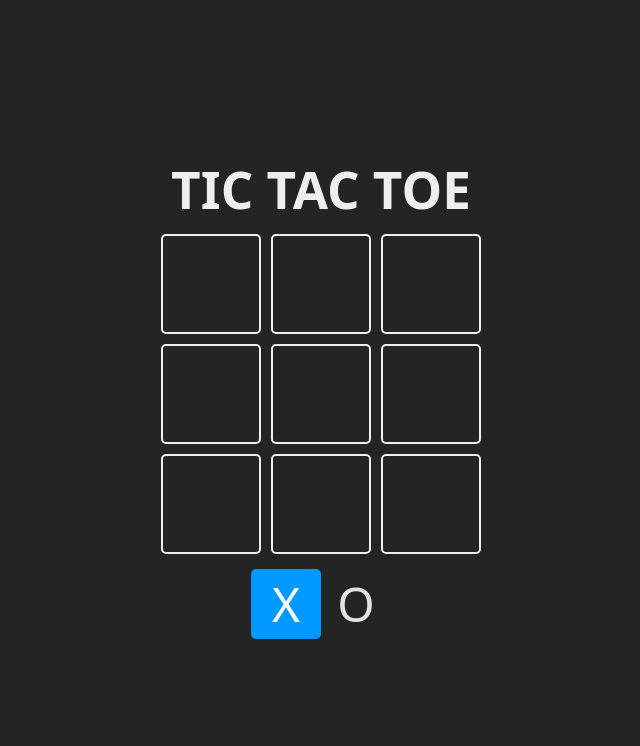
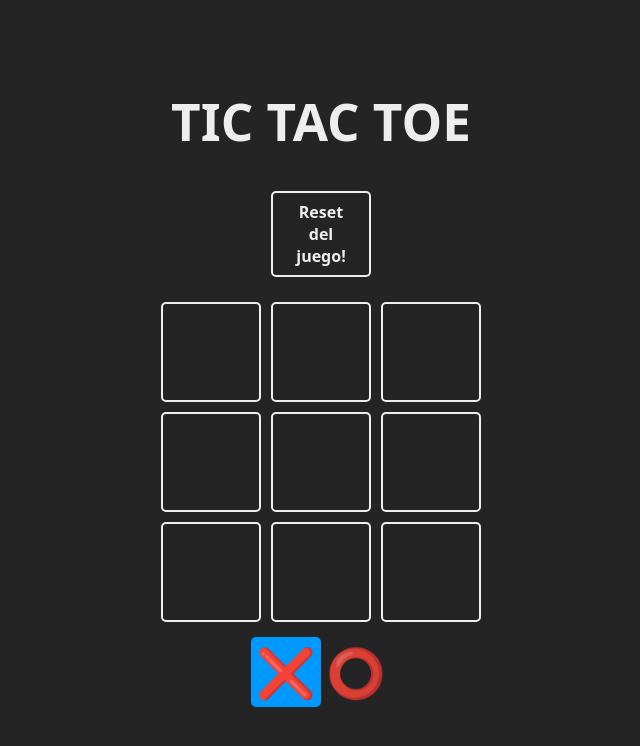
Before and after one commit to SoyMemo/MidudevCourse, a React (Vite) app: page / in a window 1280 px wide. Shown: the top 746 px of the page, without its empty margins (319-959 px from the left). Built offline with nearby package versions, Linux system fonts and the light colour scheme.

Commit message:
Se guardan datos en el local storage

```diff
--- a/src/App.jsx
+++ b/src/App.jsx
@@ -8,7 +8,10 @@ import { checkWinnerFrom, checkEndGame } from "./logic/board"
 import { WinnerModal } from "./components/winnerModal"
 
 function App() {
-  const [board, setBoard] = useState(Array(9).fill(null))
+  const [board, setBoard] = useState(() => {
+    const boardFromStorage = window.localStorage.getItem('board')
+    if(boardFromStorage) return JSON.parse(boardFromStorage)
+    return Array(9).fill(null)})
 
   const [turn, setTurn] = useState(TURNS.X)
 
@@ -31,6 +34,8 @@ function App() {
     setBoard(newBoard)
     const newTurn = turn === TURNS.X ? TURNS.O : TURNS.X
     setTurn(newTurn)
+    window.localStorage.setItem('board', JSON.stringify(newBoard))
+    window.localStorage.setItem('turn', turn)
     const newWinner = checkWinnerFrom(newBoard)
     if(newWinner){
       confetti()
@@ -43,6 +48,7 @@ function App() {
   return (
     <main className='board'>
       <h1>TIC TAC TOE</h1>
+      <button onClick={resetGame}>Reset del juego!</button>
       <section className='game'>
         {
           board.map((_,index) => {
--- a/src/constants.js
+++ b/src/constants.js
@@ -1,7 +1,7 @@
 
 export const TURNS = {
-    X: 'X',
-    O: 'O'
+    X: '❌',
+    O: '⭕'
 }
 
 export const WINNER_COMBOS = [
```
